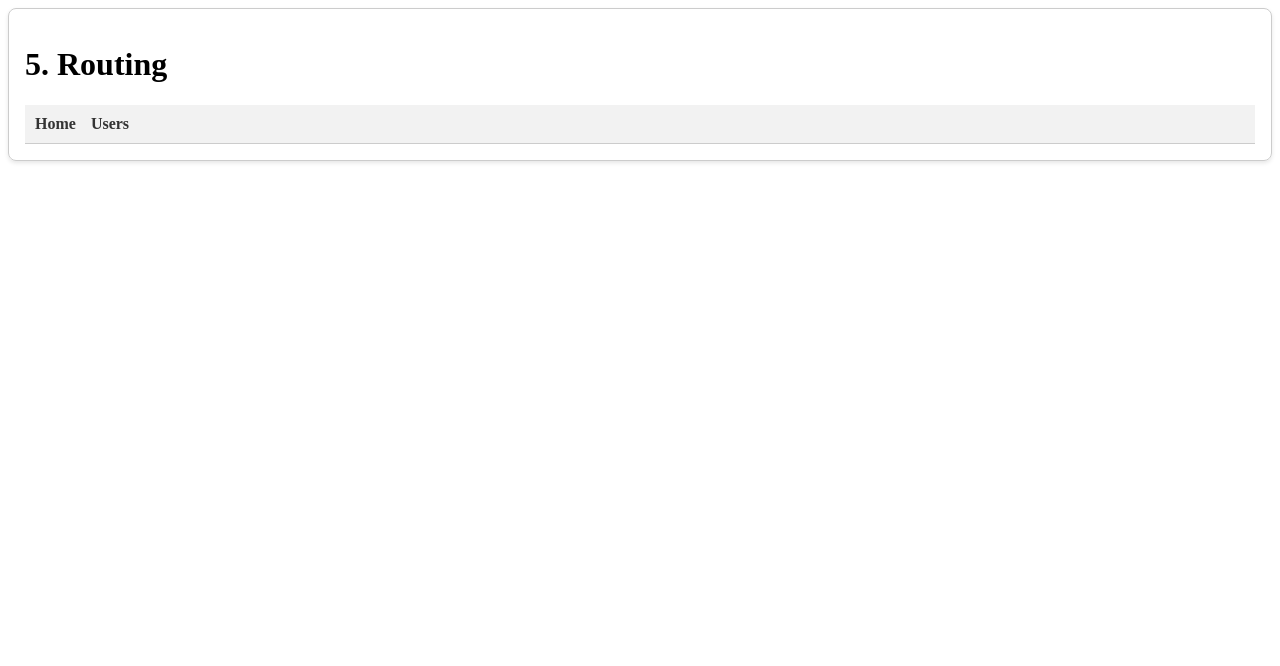
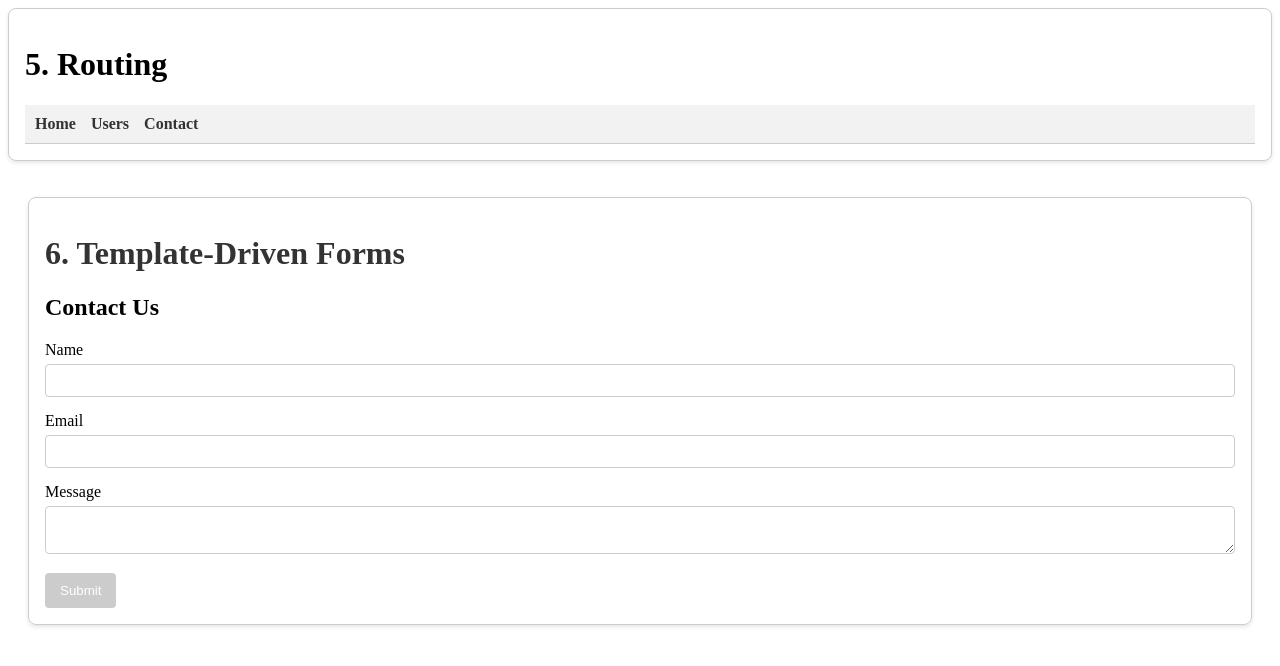
Before and after one commit to csokmen/learn-angular, an Angular app in the folder LearnAngularProject/: page /contact in a window 1280 px wide. Before the commit this address led to /. Shown: the top 666 px of the page. Built offline with nearby package versions, Linux system fonts and the light colour scheme.

Commit message:
6. Template-Driven Forms

```diff
--- a/LearnAngularProject/src/app/app.component.html
+++ b/LearnAngularProject/src/app/app.component.html
@@ -3,6 +3,7 @@
   <nav>
     <a routerLink="/">Home</a>
     <a routerLink="/users">Users</a>
+    <a routerLink="/contact">Contact</a>
   </nav>
 </div>
 
--- a/LearnAngularProject/src/app/app.routes.ts
+++ b/LearnAngularProject/src/app/app.routes.ts
@@ -1,8 +1,10 @@
 import { Routes } from '@angular/router';
 import { HomeComponent } from './components/home/home.component';
 import { UsersComponent } from './components/users/users.component';
+import { ContactComponent } from './components/contact/contact.component';
 
 export const routes: Routes = [
   { path: '', component: HomeComponent },
-  { path: 'users', component: UsersComponent }
+  { path: 'users', component: UsersComponent },
+  { path: 'contact', component: ContactComponent }
 ];
--- /dev/null
+++ b/LearnAngularProject/src/app/components/contact/contact.component.css
@@ -0,0 +1,53 @@
+h1 {
+  color: #333;
+}
+
+.topic-section {
+  border: 1px solid #ccc;
+  padding: 16px;
+  margin-bottom: 16px;
+  border-radius: 8px;
+  box-shadow: 0 2px 4px rgba(0, 0, 0, 0.1);
+}
+
+.form-group {
+  margin-bottom: 15px;
+}
+
+label {
+  display: block;
+  margin-bottom: 5px;
+}
+
+input[type="text"],
+input[type="email"],
+textarea {
+  width: 100%;
+  padding: 8px;
+  box-sizing: border-box;
+  border: 1px solid #ccc;
+  border-radius: 4px;
+}
+
+.alert {
+  color: #D8000C;
+  background-color: #FFD2D2;
+  padding: 5px;
+  margin-top: 5px;
+  border-radius: 4px;
+  font-size: 0.9em;
+}
+
+button {
+  padding: 10px 15px;
+  background-color: #007BFF;
+  color: white;
+  border: none;
+  border-radius: 4px;
+  cursor: pointer;
+}
+
+  button:disabled {
+    background-color: #ccc;
+    cursor: not-allowed;
+  }
--- /dev/null
+++ b/LearnAngularProject/src/app/components/contact/contact.component.html
@@ -0,0 +1,49 @@
+<div class="topic-section">
+  <h1>6. Template-Driven Forms</h1>
+  <h2>Contact Us</h2>
+  <form #contactForm="ngForm" (ngSubmit)="onSubmit(contactForm)">
+    <div class="form-group">
+      <label for="name">Name</label>
+      <input type="text"
+             id="name"
+             name="name"
+             [(ngModel)]="contactModel.name"
+             #name="ngModel"
+             required>
+      <div *ngIf="name.invalid && (name.dirty || name.touched)" class="alert">
+        Name is required.
+      </div>
+    </div>
+
+    <div class="form-group">
+      <label for="email">Email</label>
+      <input type="email"
+             id="email"
+             name="email"
+             [(ngModel)]="contactModel.email"
+             #email="ngModel"
+             required
+             email>
+      <div *ngIf="email.invalid && (email.dirty || email.touched)" class="alert">
+        <div *ngIf="email.errors?.['required']">Email is required.</div>
+        <div *ngIf="email.errors?.['email']">Email is not valid.</div>
+      </div>
+    </div>
+
+    <div class="form-group">
+      <label for="message">Message</label>
+      <textarea id="message"
+                name="message"
+                [(ngModel)]="contactModel.message"
+                #message="ngModel"
+                required
+                minlength="10"></textarea>
+      <div *ngIf="message.invalid && (message.dirty || message.touched)" class="alert">
+        <div *ngIf="message.errors?.['required']">Message is required.</div>
+        <div *ngIf="message.errors?.['minlength']">Message must be at least 10 characters long.</div>
+      </div>
+    </div>
+
+    <button type="submit" [disabled]="contactForm.invalid">Submit</button>
+  </form>
+</div>
--- /dev/null
+++ b/LearnAngularProject/src/app/components/contact/contact.component.ts
@@ -0,0 +1,26 @@
+import { Component } from '@angular/core';
+import { CommonModule } from '@angular/common';
+import { FormsModule } from '@angular/forms';
+import { NgForm } from '@angular/forms';
+
+@Component({
+  selector: 'app-contact',
+  imports: [CommonModule, FormsModule],
+  templateUrl: './contact.component.html',
+  styleUrl: './contact.component.css'
+})
+export class ContactComponent {
+  contactModel = {
+    name: '',
+    email: '',
+    message: ''
+  };
+
+  onSubmit(form: NgForm) {
+    if (form.valid) {
+      console.log('Form Submitted!', form.value);
+      alert('Thank you for your message!');
+      form.reset();
+    }
+  }
+}
```
Also changed, not shown: 2 other files (tests, documents, lock files or other folders).
